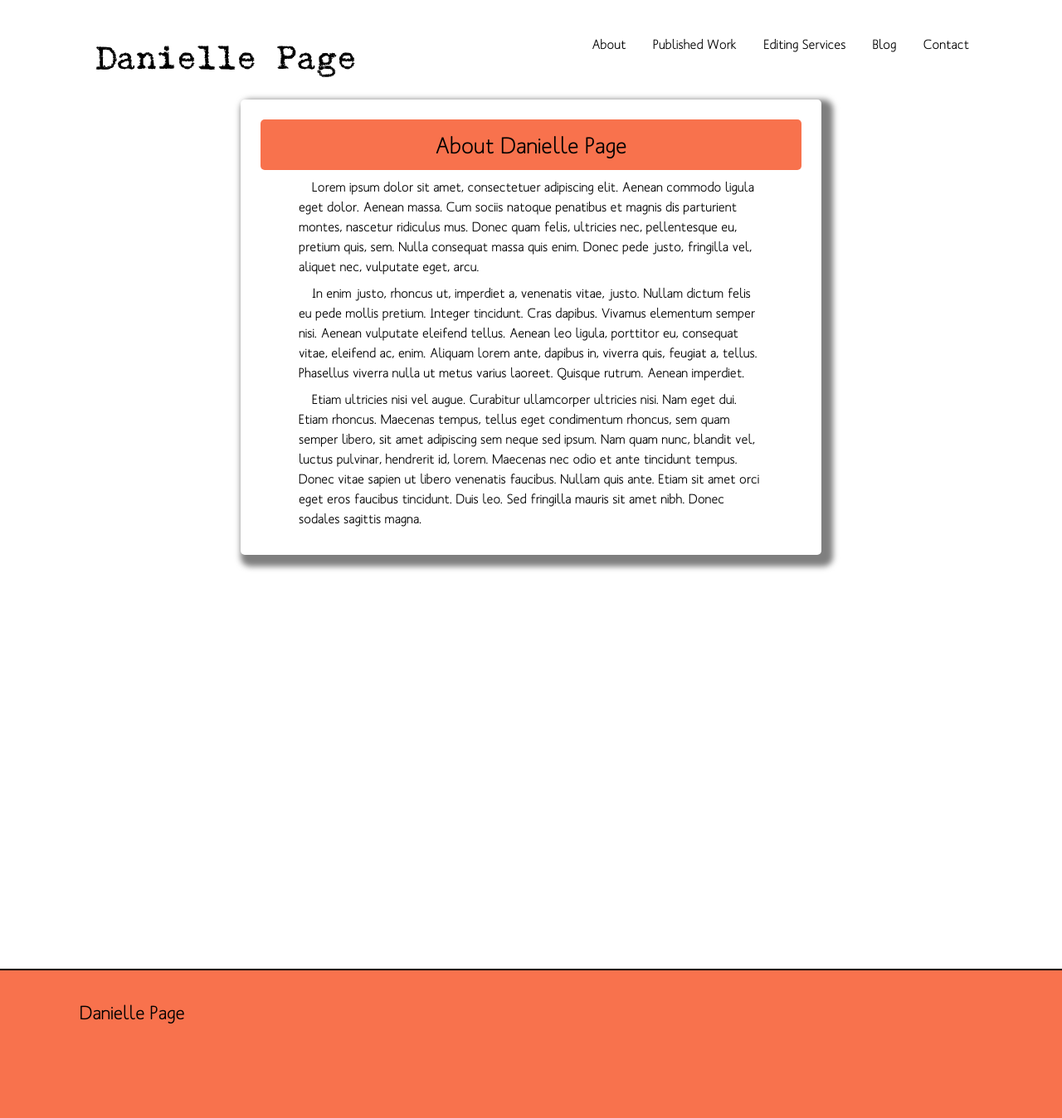
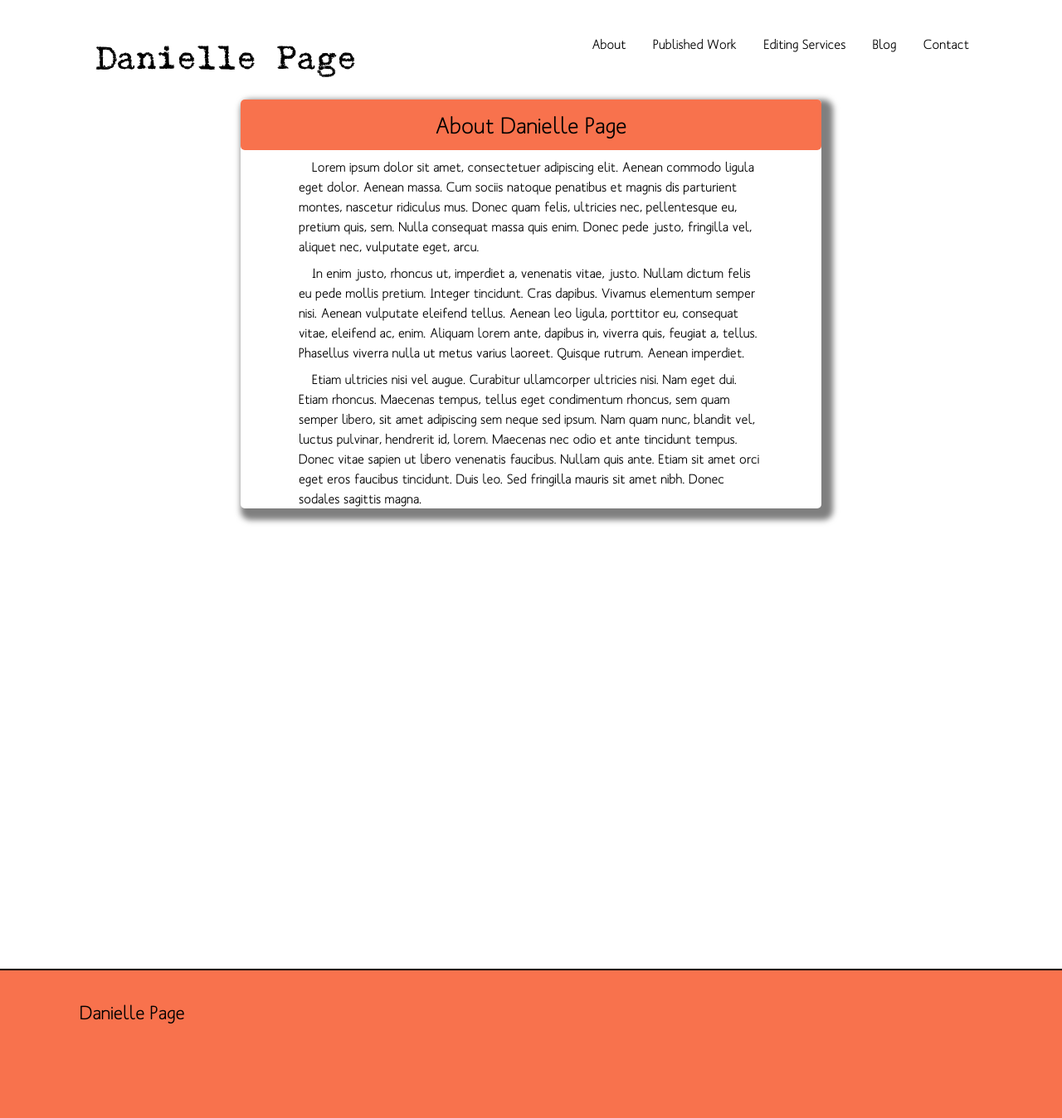
Before and after one commit to thedaniellepage/thedaniellepage, a Jekyll site: the page built from about.html, in a window 1280 px wide. Shown: the whole page at 83% size. Built offline with Jekyll 4.4.1, drawn with Linux system fonts in a browser that asks for light colours; nearby versions of some CDN libraries.

Commit message:
unit ve save it

```diff
--- a/css/main.css
+++ b/css/main.css
@@ -59,7 +59,6 @@ a:hover {
 	border-radius:5px;
 	box-shadow:7px 7px 7px 7px rgba(0, 0, 0, .5);
 	margin:1em auto;
-	padding:1.5em;
 }
 
 .box-header {
@@ -73,7 +72,7 @@ a:hover {
 }
 
 .box-content {
-	padding: 0 1.5em;
+	padding: 0 3em;
 	margin-top:.5em;
 }
 
```
